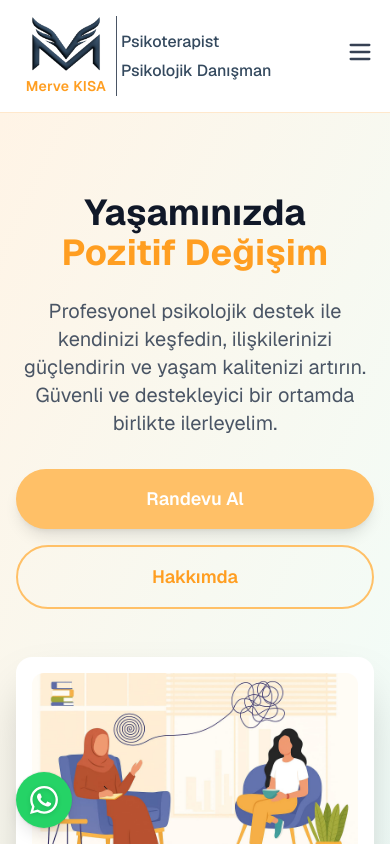
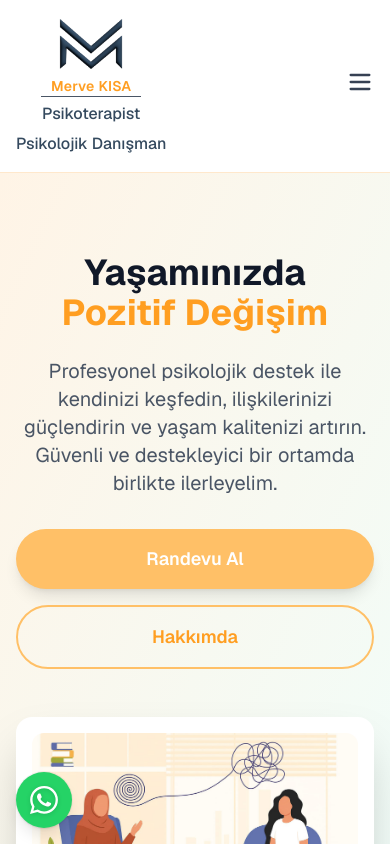
Before and after one commit to bekirbali/Next-PDRPortfolio, a Next.js app: page / in a window 390 px wide. Shown: the top 844 px of the page. Built offline with nearby package versions, Linux system fonts and the light colour scheme.

Commit message:
Update image sources in About and Header components; replace Uzman image with Uzmanlik and update Header logo to Mavi Inflatelogo for improved branding. Adjust layout for better responsiveness in Header component.

```diff
--- a/app/components/About.js
+++ b/app/components/About.js
@@ -11,7 +11,7 @@ export default function About() {
             <div className="rounded-2xl">
               <div className="relative aspect-square rounded-xl overflow-hidden flex items-center justify-center">
                 <Image
-                  src="/assets/uzman.jpg"
+                  src="/assets/uzmanlik.jpg"
                   alt="Uzman"
                   fill
                   className="object-cover"
--- a/app/components/Header.js
+++ b/app/components/Header.js
@@ -23,13 +23,13 @@ export default function Header() {
       <div className="max-w-7xl mx-auto px-4 sm:px-6 lg:px-8">
         <div className="flex justify-between items-center py-4">
           {/* Logo */}
-          <div className="flex-shrink-0 flex items-center gap-1">
+          <div className="flex-shrink-0 flex flex-col justify-center sm:flex-row md:flex-col lg:flex-row items-center gap-1">
             <Link
               href="/"
-              className="flex flex-col items-center gap-1 border-r border-gray-600"
+              className="flex flex-col items-center gap-1 border-b sm:border-b-0 sm:border-r md:border-b md:border-r-0 lg:border-b-0 lg:border-r border-gray-600"
             >
               <Image
-                src="/assets/kanatlilogoson.png"
+                src="/assets/maviinflatelogo.png"
                 alt="Merve KISA Logo"
                 width={100}
                 height={40}
@@ -40,7 +40,7 @@ export default function Header() {
                 Merve KISA
               </span>
             </Link>
-            <div className="flex flex-col gap-1">
+            <div className="flex flex-col items-center sm:items-start md:items-center lg:items-start gap-1">
               <p className="text-[#34495e] font-medium">Psikoterapist</p>
               <p className="text-[#34495e] font-medium">Psikolojik Danışman</p>
             </div>
@@ -64,7 +64,7 @@ export default function Header() {
           </nav>
 
           {/* CTA Button */}
-          <div className="hidden md:flex">
+          <div className="hidden lg:flex">
             <Link
               href="/iletisim"
               className="bg-[var(--primary)] text-white px-6 py-2 rounded-full hover:bg-[var(--primary-700)] transition-colors duration-200 font-medium"
--- a/app/hakkimda/page.js
+++ b/app/hakkimda/page.js
@@ -54,9 +54,9 @@ export default function About() {
 
           <div className="lg:col-span-2">
             <div className="prose prose-lg max-w-none">
-              <h3 className="text-2xl font-semibold text-gray-900 mb-4">
+              {/* <h3 className="text-2xl font-semibold text-gray-900 mb-4">
                 Merhaba! Ben Merve BİLGİ KISA
-              </h3>
+              </h3> */}
               <p className="text-gray-600 mb-6">
                 Lise eğitimimi Hollanda&apos;da tamamladıktan sonra Necmettin
                 Erbakan Üniversitesi Psikolojik Danışmanlık ve Rehberlik
@@ -275,7 +275,7 @@ export default function About() {
                 "Ergen Psikolojisi",
                 "Aile Terapisi",
                 "Ebeveynlik Becerileri",
-                "Akademik Destek",
+                "Yeme Bozuklukları",
                 "Sınav Kaygısı",
                 "Ayrılık Kaygısı",
                 "Teknoloji Bağımlılığı",
```
Also changed, not shown: public/assets/uzmanlik.jpg (added).
